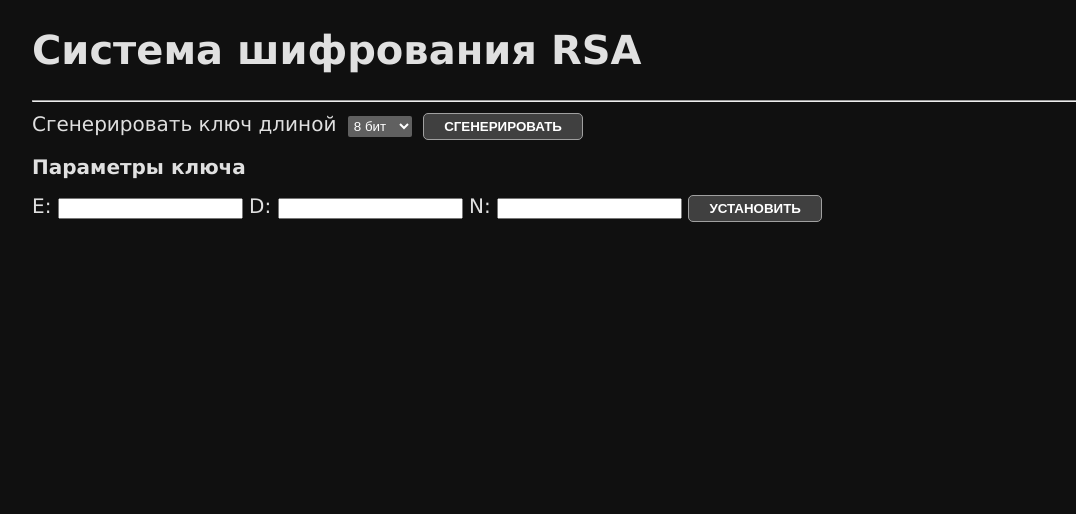
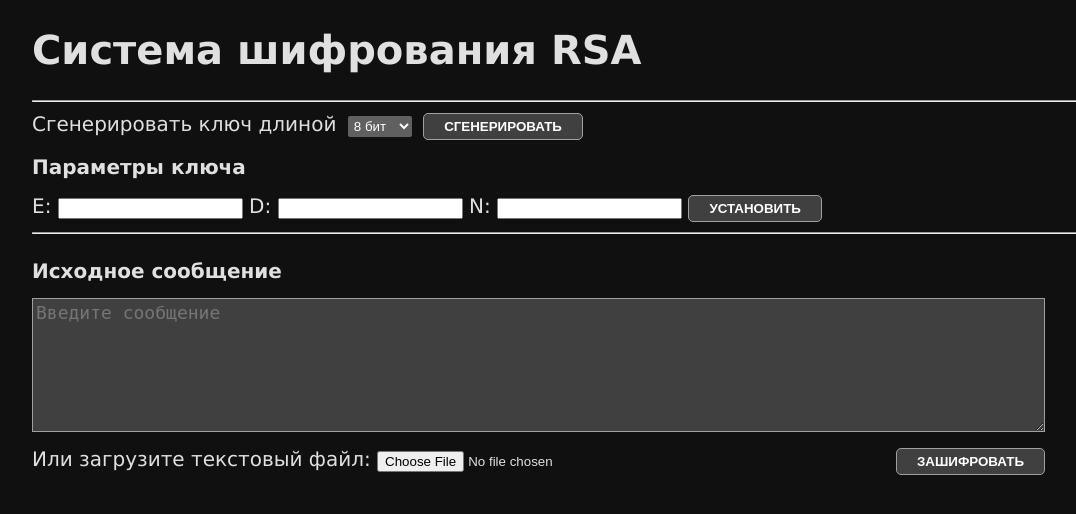
Before and after one commit to didim99/FlaskLearning, a Flask app: page / in a window 1280 px wide. Shown: the part 34-548 px from the top of the page, without its empty margins (32-1108 px from the left). Run offline with Flask 2, Linux system fonts and the light colour scheme; the visitor is signed in with stand-in values (Sample User, id 1); parts of the project's set-up code (start-up, migrations or seed data) failed here and were passed over.

Commit message:
+ Implemented RSA encryption  + Implemented encrypted/decrypted data rendering ih templates  ! Fixed forms hidden fields

```diff
--- a/app/forms.py
+++ b/app/forms.py
@@ -1,5 +1,6 @@
 from flask_wtf import FlaskForm
-from wtforms import HiddenField, StringField, IntegerField, PasswordField, SubmitField
+from wtforms import StringField, IntegerField, PasswordField
+from wtforms import HiddenField, TextAreaField, FileField, SubmitField
 from wtforms.validators import DataRequired, NumberRange
 
 
@@ -21,14 +22,21 @@
 
 
 class KeyGenForm(FlaskForm):
-    action = HiddenField(default=ACTION_GEN_KEY)
+    action = HiddenField(render_kw={'value': ACTION_GEN_KEY})
     length = IntegerField('Длина ключа', validators=[DataRequired()])
     submit = SubmitField('Сгенерировать')
 
 
 class KeySetForm(FlaskForm):
-    action = HiddenField(default=ACTION_SET_KEY)
+    action = HiddenField(render_kw={'value': ACTION_SET_KEY})
     keyE = IntegerField('E', validators=[DataRequired(), NumberRange()])
     keyD = IntegerField('D', validators=[DataRequired(), NumberRange()])
     keyN = IntegerField('N', validators=[DataRequired(), NumberRange()])
     submit = SubmitField('Установить')
+
+
+class MessageForm(FlaskForm):
+    action = HiddenField(render_kw={'value': ACTION_GO})
+    message = TextAreaField()
+    inFile = FileField()
+    submit = SubmitField('Зашифровать')
--- a/app/routes.py
+++ b/app/routes.py
@@ -3,7 +3,7 @@
 from flask_login import current_user, login_user, logout_user
 from app.forms import ATTR_MANAGER, ATTR_ACTION
 from app.forms import ACTION_GEN_KEY, ACTION_SET_KEY, ACTION_GO
-from app.forms import AuthForm, KeyGenForm, KeySetForm
+from app.forms import AuthForm, KeyGenForm, KeySetForm, MessageForm
 from app.models import User
 from app import app
 from encryption import CryptoManager
@@ -17,12 +17,14 @@
         return redirect(url_for('auth'))
 
     if ATTR_MANAGER not in app.extensions:
-       app.extensions[ATTR_MANAGER] = CryptoManager()
+        app.extensions[ATTR_MANAGER] = CryptoManager()
     manager = app.extensions[ATTR_MANAGER]
+    manager.clear()
 
     action = None
     keygenform = KeyGenForm()
     keysetform = KeySetForm()
+    messageform = MessageForm()
     if ATTR_ACTION in request.values:
         action = request.values[ATTR_ACTION]
     if manager.key:
@@ -41,13 +43,27 @@
     elif action == ACTION_SET_KEY:
         if keysetform.validate_on_submit():
             manager.key = RSAKey(keysetform.e.data, keysetform.d.data, keysetform.n.data)
-        if keysetform.length.errors:
+        if keysetform.keyE.errors or keysetform.keyD.errors or keysetform.keyN.errors:
             flash('Invalid key parameters', 'error')
     elif action == ACTION_GO:
-        pass
+        if messageform.validate_on_submit():
+            message = messageform.message.data
+            file = messageform.inFile.data
 
-    return render_template('index.html', title="Система шифрования RSA", manager=manager,
-                           keyGenForm=keygenform, keySetForm=keysetform)
+            if not manager.key:
+                flash('Key not defined', 'error')
+            elif not message and not file.filename:
+                flash('Empty message', 'error')
+            else:
+                if message:
+                    manager.message = message
+                else:
+                    manager.load_file(file)
+                manager.process()
+
+    return render_template('index.html', title="Система шифрования RSA",
+                           manager=manager, keyGenForm=keygenform,
+                           keySetForm=keysetform, messageForm=messageform)
 
 
 @app.route('/auth', methods=['GET', 'POST'])
--- a/app/templates/index.html
+++ b/app/templates/index.html
@@ -21,4 +21,31 @@
         {{ keySetForm.keyN.label }}: {{ keySetForm.keyN(class=keyField) }}
         {{ keySetForm.submit() }}
     </form>
+    <hr/>
+    <div class="wrapper">
+        <div class="header">Исходное сообщение</div>
+        <form action="" method="POST" enctype="multipart/form-data">
+            {{ messageForm.hidden_tag() }}
+            {{ messageForm.message(wrap=hard, cols=90, rows=6,
+                  placeholder='Введите сообщение', value=manager.message) }}
+            <div class="go-wrapper">
+                Или загрузите текстовый файл: {{ messageForm.inFile() }}
+                <div class="go">{{ messageForm.submit() }}</div>
+            </div>
+        </form>
+    </div>
+    {% if manager.encryptedData %}
+    <hr/>
+    <div class="wrapper">
+        <div class="header">Зашифрованное сообщение</div>
+        <div class="pre-wrapper"><pre>{{ manager.describe_encrypted() }}</pre></div>
+    </div>
+    {% endif %}
+    {% if manager.decryptedData %}
+    <hr/>
+    <div class="wrapper">
+        <div class="header">Результат дешифровки</div>
+        <div class="pre-wrapper"><pre>{{ manager.decryptedData }}</pre></div>
+    </div>
+    {% endif %}
 {% endblock %}
--- a/encryption/__init__.py
+++ b/encryption/__init__.py
@@ -2,14 +2,18 @@
 
 
 class CryptoManager(object):
-    fileName: str = None
     message: str = None
     encryptedData: bytes = None
     decryptedData: str = None
     key: RSAKey = None
 
-    def load_file(self):
-        pass
+    def clear(self):
+        self.encryptedData = b''
+        self.decryptedData = ''
+
+    def load_file(self, file):
+        self.clear()
+        self.message = file.stream.read().decode('utf-8')
 
     def process(self):
         processor = RSAProcessor(self.key)
@@ -17,3 +21,6 @@
             self.encryptedData = processor.encrypt(self.message)
         if self.encryptedData:
             self.decryptedData = processor.decrypt(self.encryptedData)
+
+    def describe_encrypted(self):
+        return ''.join('%02x ' % i for i in self.encryptedData)
--- a/encryption/rsa.py
+++ b/encryption/rsa.py
@@ -1,7 +1,7 @@
 from encryption.fastmath import inversem, powm
 from encryption.sieve import SieveEratosthenes
+from array import array
 import random
-import struct
 
 
 class RSAKey(object):
@@ -64,17 +64,16 @@
     def encrypt(self, message: str):
         message = message.encode('utf-8')
 
-        size = len(message)
-        data = [size]
+        data = array('i', [len(message)])
         for b in message:
             data.append(powm(int(b), self.key.e, self.key.n))
-        return struct.pack('>i'*(size+1), data)
+        return data.tobytes()
 
     def decrypt(self, data):
-        size = int.from_bytes(data, 'big', signed=True)
-        data = struct.unpack('>i'*size, data[4:])
-        array = bytearray()
+        buffer = array('i')
+        buffer.frombytes(data)
+        out_buffer = bytearray()
 
-        for num in data:
-            array.append(powm(num, self.key.d, self.key.n))
-        return array.decode('utf-8')
+        for num in buffer[1:]:
+            out_buffer.append(powm(num, self.key.d, self.key.n))
+        return out_buffer.decode('utf-8')
```
